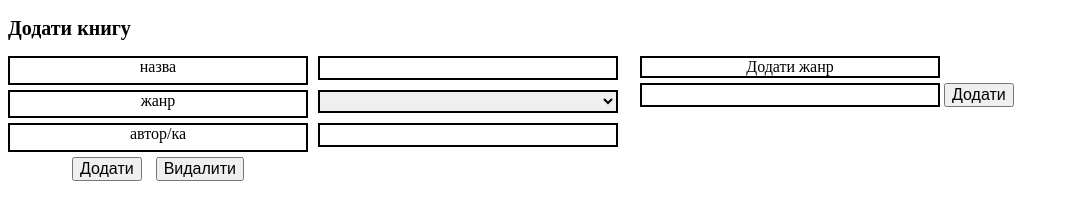
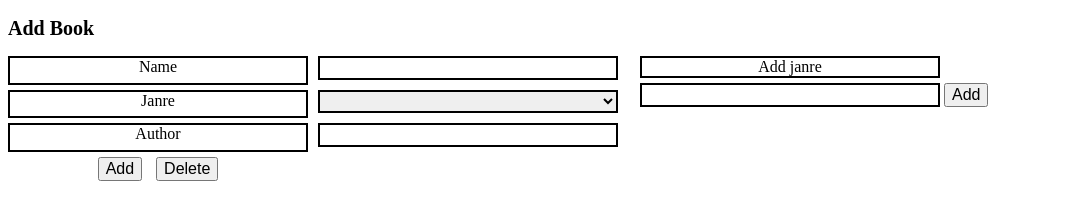
Before and after one commit to AlionaWorks/library, a plain HTML site: page index.html in a window 1280 px wide. Shown: the whole page, without its empty margins (0-1069 px from the left). Drawn offline with Linux system fonts and the light colour scheme.

Commit message:
change language

```diff
--- a/index.html
+++ b/index.html
@@ -8,37 +8,37 @@
     <title>Document</title>
 </head>
 <body>
-    <h2> Додати книгу </h2>
+    <h2> Add Book </h2>
     <div class="container">
         <div class="container-child">
 
             <div class="book-option-container container-name">
-                <div class="name characteristic">назва</div>
+                <div class="name characteristic">Name</div>
                 <input class="information input-name" type="text">
             </div>
 
             <div class="book-option-container container-janre">
-                <div class="janre characteristic">жанр</div>
+                <div class="janre characteristic">Janre</div>
                 <select class="select-janre information" type="text"></select>
             </div>
 
             <div class="book-option-container container-author">
-                <div class="author characteristic">автор/ка</div>
+                <div class="author characteristic">Author</div>
                 <input class="information input-author" type="text">
             </div>
 
 
             <div class="buttons">
-                <button class="add-button"> Додати </button>
-                <button class="delete-button"> Видалити </button>
+                <button class="add-button"> Add </button>
+                <button class="delete-button"> Delete </button>
             </div>
         </div>
 
 
         <div class="container-child">
-            <div class="characteristic">Додати жанр</div>
+            <div class="characteristic">Add janre</div>
             <input class="information input-janre" type="text">
-            <button class="add-janre-button"> Додати </button>
+            <button class="add-janre-button"> Add </button>
         </div>
     </div>
     <div class="books-table"></div>
--- a/main.js
+++ b/main.js
@@ -47,7 +47,7 @@ function addBook() {
     let bookbookAuthorTrim = bookAuthor.trim();
 
     if (bookNameTrim == '' || bookbookAuthorTrim == '') {
-        alert('Поле не може бути пустим!');
+        alert('The field cannot be empty');
     }
     else {
         let bookDiv = document.createElement('div');
```
